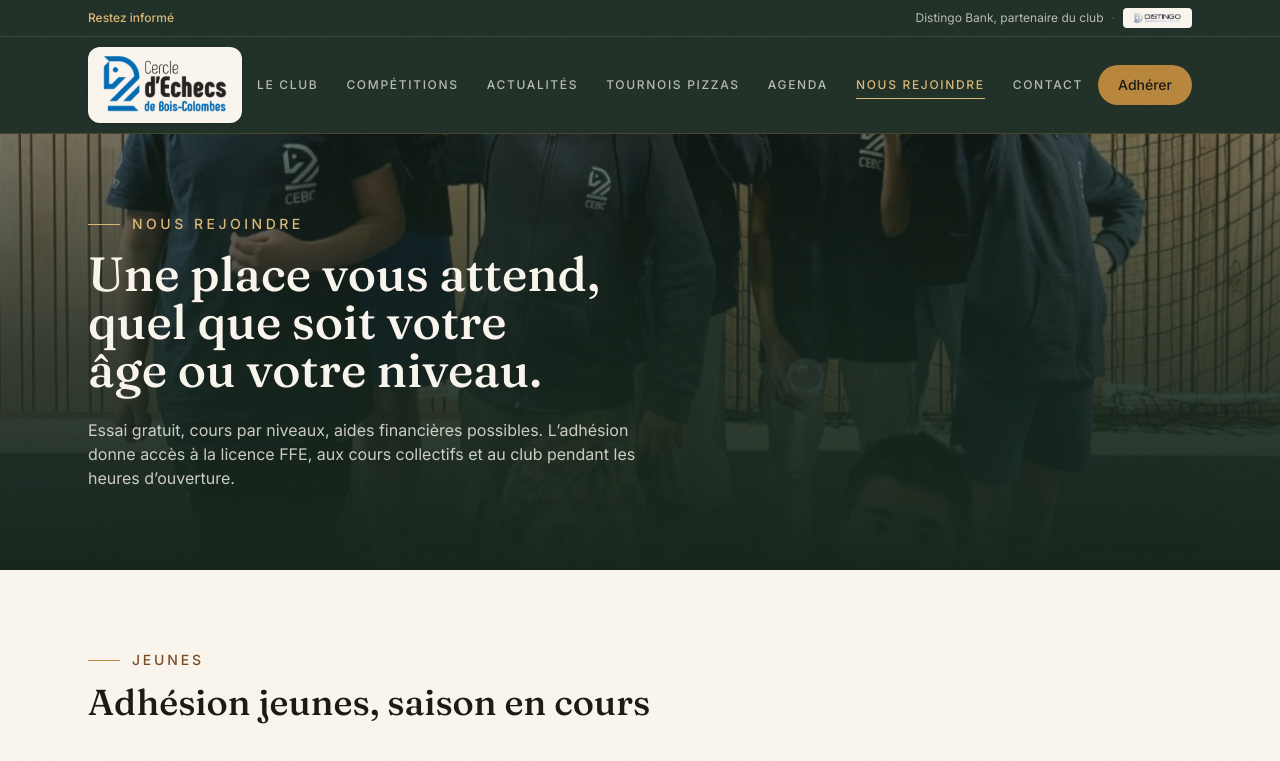
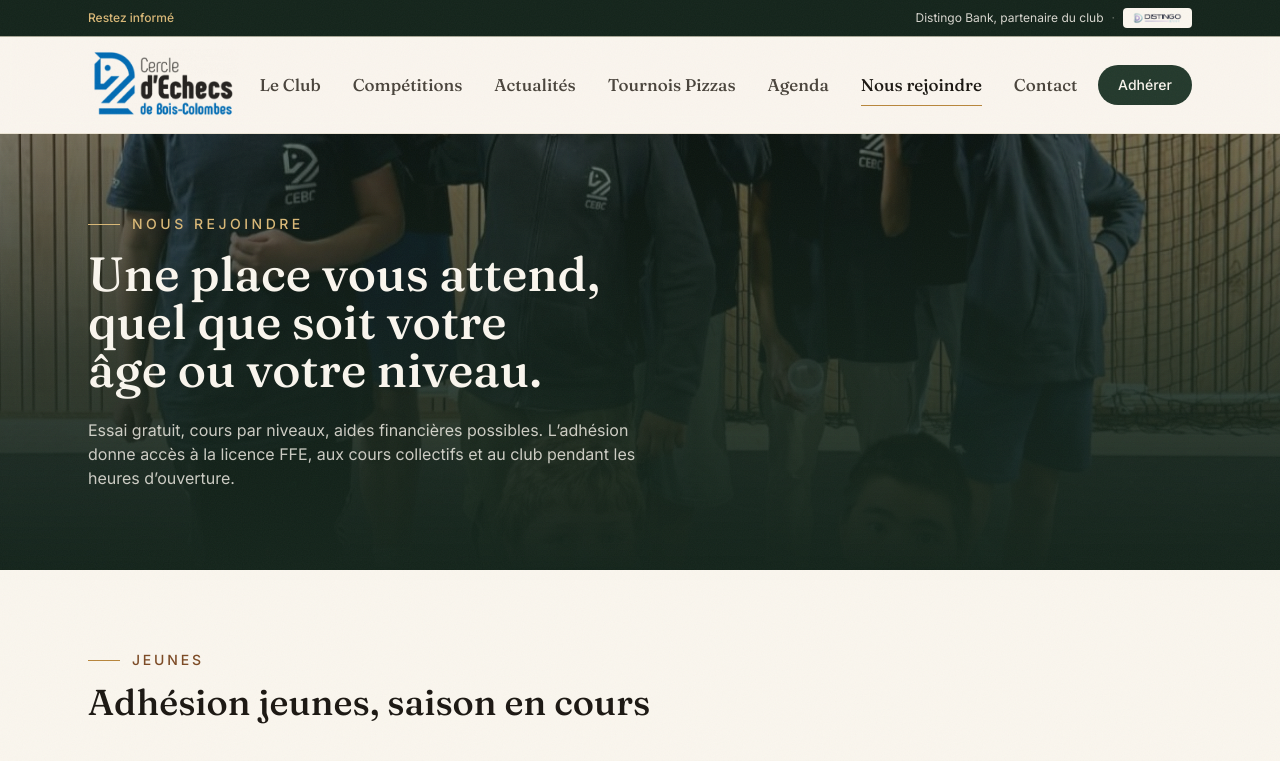
Before and after one commit to riadh-mnasri/bois-colombes-echecs, a Next.js app: page /nous-rejoindre in a window 1280 px wide. Shown: the top 761 px of the page. Built offline with nearby package versions, Linux system fonts and the light colour scheme.

Commit message:
Menu en style éditorial serif sur fond clair
Retour au header clair : liens de navigation en Fraunces en casse
normale avec filet doré au survol et en état actif, espacement aéré,
bouton Adhérer vert forêt avec reflet. Menu mobile assorti.

```diff
--- a/src/components/Header.tsx
+++ b/src/components/Header.tsx
@@ -8,13 +8,13 @@ import distingoLogo from "../../public/brand/distingo-bank.png";
 
 export function Header() {
   return (
-    <header className="sticky top-0 z-50 bg-forest-deep/95 text-paper backdrop-blur">
-      <div className="hidden border-b border-paper/10 sm:block">
-        <Container className="flex h-9 items-center justify-between text-xs text-paper/70">
+    <header className="sticky top-0 z-50 bg-paper/90 backdrop-blur">
+      <div className="hidden border-b border-line/70 bg-forest-deep sm:block">
+        <Container className="flex h-9 items-center justify-between text-xs text-paper/85">
           <NewsletterModal className="font-medium text-gold-soft transition-colors hover:text-paper" />
           <div className="flex items-center gap-2">
             <span>Distingo Bank, partenaire du club</span>
-            <span className="text-paper/30">&middot;</span>
+            <span className="text-paper/40">&middot;</span>
             <Image
               src={distingoLogo}
               alt="Distingo Bank"
@@ -24,39 +24,37 @@ export function Header() {
         </Container>
       </div>
 
-      <div className="border-b border-gold/25">
+      <div className="border-b border-line/70">
         <Container className="flex h-24 items-center justify-between">
           <Link href="/" className="flex items-center">
-            <span className="inline-flex rounded-xl bg-paper px-2.5 py-1.5 shadow-sm">
-              <Image
-                src={logo}
-                alt="Cercle d'Échecs de Bois-Colombes"
-                className="h-14 w-auto sm:h-16"
-                priority
-              />
-            </span>
+            <Image
+              src={logo}
+              alt="Cercle d'Échecs de Bois-Colombes"
+              className="h-16 w-auto sm:h-[4.5rem]"
+              priority
+            />
           </Link>
 
-          <nav className="hidden items-center gap-5 lg:flex xl:gap-7">
+          <nav className="hidden items-center gap-6 lg:flex xl:gap-8">
             <NavLinks />
           </nav>
 
           <Link
             href="/nous-rejoindre"
-            className="btn-sheen hidden rounded-full bg-gold px-5 py-2.5 text-sm font-medium text-ink transition-colors hover:bg-gold-soft xl:inline-flex"
+            className="btn-sheen hidden rounded-full bg-forest px-5 py-2.5 text-sm font-medium text-paper transition-colors hover:bg-forest-deep xl:inline-flex"
           >
             Adhérer
           </Link>
 
           <details className="lg:hidden">
-            <summary className="list-none rounded-full border border-paper/30 p-2 text-paper">
+            <summary className="list-none rounded-full border border-line p-2">
               <svg viewBox="0 0 24 24" className="h-5 w-5" fill="none" stroke="currentColor" strokeWidth={2}>
                 <path d="M4 7h16M4 12h16M4 17h16" strokeLinecap="round" />
               </svg>
             </summary>
-            <nav className="absolute left-0 right-0 top-24 flex flex-col gap-1 border-b border-paper/10 bg-forest-deep p-4">
+            <nav className="absolute left-0 right-0 top-24 flex flex-col gap-1 border-b border-line bg-paper p-4">
               <NavLinks mobile />
-              <NewsletterModal className="rounded-lg px-3 py-2.5 text-left font-medium text-gold-soft hover:bg-paper/10" />
+              <NewsletterModal className="rounded-lg px-3 py-2.5 text-left font-medium text-wood hover:bg-paper-dim" />
             </nav>
           </details>
         </Container>
--- a/src/components/NavLinks.tsx
+++ b/src/components/NavLinks.tsx
@@ -25,8 +25,8 @@ export function NavLinks({ mobile = false }: { mobile?: boolean }) {
             <Link
               key={link.href}
               href={link.href}
-              className={`rounded-lg px-3 py-2.5 text-sm font-medium ${
-                active ? "bg-paper/10 text-paper" : "text-paper/75 hover:bg-paper/10 hover:text-paper"
+              className={`rounded-lg px-3 py-2.5 font-display text-base font-medium ${
+                active ? "bg-paper-dim text-ink" : "text-ink-soft hover:bg-paper-dim"
               }`}
             >
               {link.label}
@@ -45,13 +45,13 @@ export function NavLinks({ mobile = false }: { mobile?: boolean }) {
           <Link
             key={link.href}
             href={link.href}
-            className={`group relative whitespace-nowrap py-1 text-xs font-medium uppercase tracking-[0.14em] transition-colors ${
-              active ? "text-gold-soft" : "text-paper/70 hover:text-paper"
+            className={`group relative whitespace-nowrap py-1 font-display text-[17px] font-medium transition-colors ${
+              active ? "text-ink" : "text-ink-soft hover:text-ink"
             }`}
           >
             {link.label}
             <span
-              className={`absolute -bottom-0.5 left-0 h-px w-full origin-left scale-x-0 bg-gold-soft transition-transform duration-300 group-hover:scale-x-100 ${
+              className={`absolute -bottom-1 left-0 h-px w-full origin-left scale-x-0 bg-gold transition-transform duration-300 group-hover:scale-x-100 ${
                 active ? "scale-x-100" : ""
               }`}
             />
```
